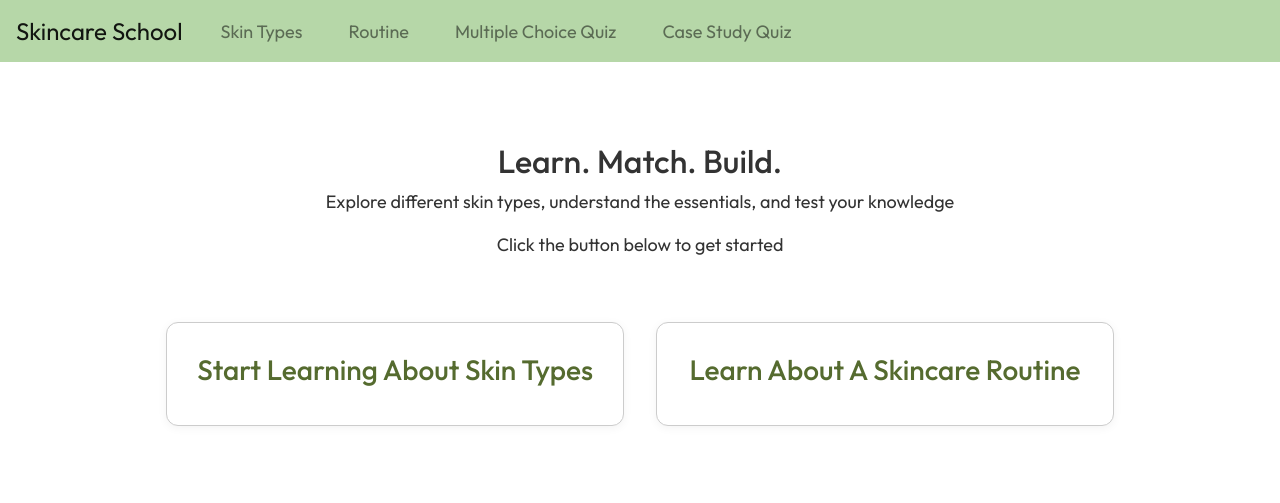
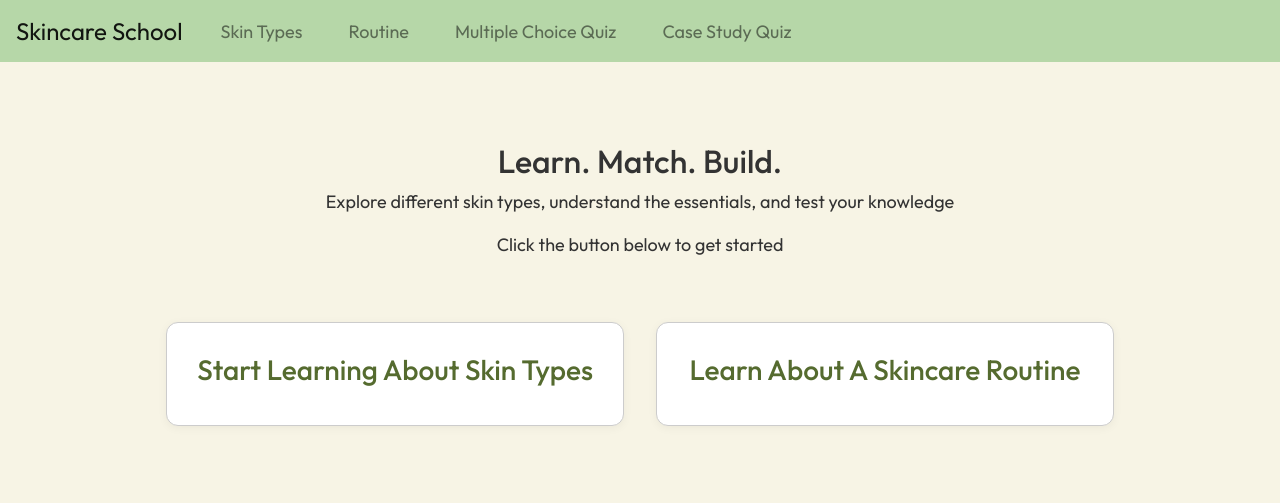
Before and after one commit to hibashaalan/skincareschool, a Flask app: page / in a window 1280 px wide. Shown: the top 503 px of the page. Run offline with Flask 3, Linux system fonts and the light colour scheme; some libraries are stand-ins or nearby versions.

Commit message:
background color change

```diff
--- a/static/style.css
+++ b/static/style.css
@@ -4,9 +4,9 @@ body {
     font-family: 'Outfit', sans-serif;
     color: #333;
     font-size:18px;
+    background-color: #f7f4e5; /*Background color for the entire website*/
   }
   header {
-    background-color: #ffffff;
     padding: 1rem 2rem;
     box-shadow: 0 2px 5px rgba(0, 0, 0, 0.1);
   }
```
